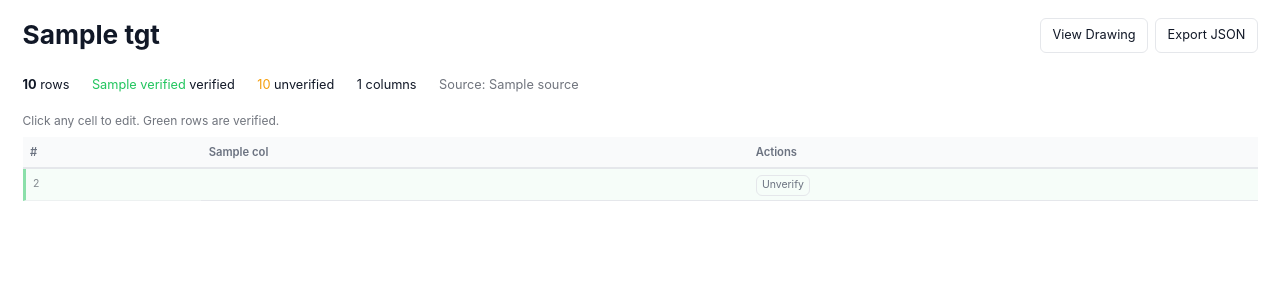
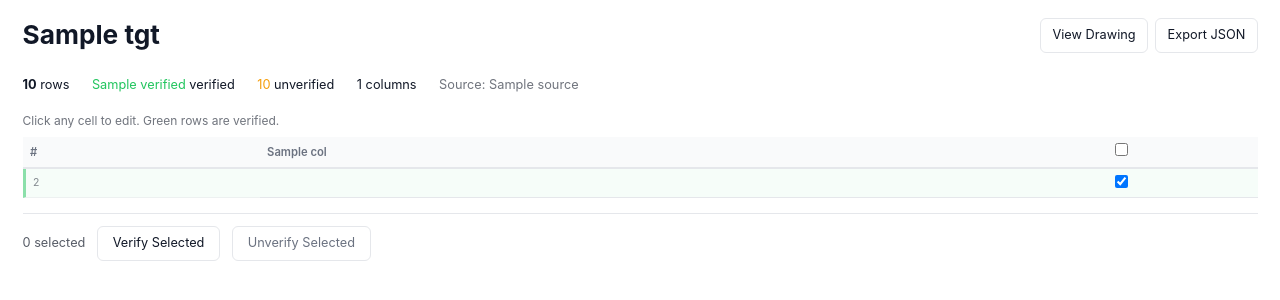
Before and after one commit to oodaooda/frontier, a FastAPI app: template src/frontier/templates/table_gt_view.html in a window 1280 px wide. Shown: the part 91-391 px from the top of the page. Run offline with FastAPI, Linux system fonts and the light colour scheme; the template is opened without the code that fills it: most values are stand-ins (such as "Sample title", 1, 10 or a date in 2020).

Commit message:
Replace per-row verify buttons with checkboxes and bulk actions
- Each row has a checkbox (checked = verified)
- Select-all checkbox in header
- Sticky bottom bar shows: "N selected" + Verify Selected / Unverify Selected
- Bulk verify/unverify routes handle comma-separated row IDs
- Selected count updates in real-time

Co-Authored-By: Claude Opus 4.6 (1M context) <noreply@anthropic.com>

```diff
--- a/src/frontier/templates/table_gt_view.html
+++ b/src/frontier/templates/table_gt_view.html
@@ -117,7 +117,10 @@
                     {% for col in columns %}
                     <th>{{ col }}</th>
                     {% endfor %}
-                    <th>Actions</th>
+                    <th style="text-align:center;">
+                        <input type="checkbox" id="select-all" onclick="toggleAll(this)" style="width:auto; cursor:pointer;"
+                               title="Select all">
+                    </th>
                 </tr>
             </thead>
             <tbody>
@@ -148,18 +151,30 @@
                             </form>
                         </td>
                         {% endfor %}
-                        <td class="row-actions">
-                            <form action="/table-gt/{{ doc.id }}/view/{{ tgt.id }}/row/{{ row.id }}/verify"
-                                  method="post" style="display:inline;">
-                                <button type="submit" class="{% if row.verified %}outline secondary{% else %}outline{% endif %}">
-                                    {{ "Unverify" if row.verified else "Verify" }}
-                                </button>
-                            </form>
+                        <td style="text-align:center;">
+                            <input type="checkbox" name="row_ids" value="{{ row.id }}" class="row-check"
+                                   style="width:auto; cursor:pointer;" {% if row.verified %}checked{% endif %}>
                         </td>
                     </tr>
                 {% endfor %}
             </tbody>
         </table>
+
+        <div style="position:sticky; bottom:0; background:var(--bg); border-top:1px solid var(--border); padding:0.75rem 0; display:flex; gap:0.75rem; align-items:center; z-index:5;">
+            <span id="selected-count" style="font-size:0.85rem; opacity:0.7;">0 selected</span>
+            <form action="/table-gt/{{ doc.id }}/view/{{ tgt.id }}/bulk-verify" method="post" id="bulk-verify-form">
+                <input type="hidden" name="row_ids" id="bulk-verify-ids">
+                <button type="submit" class="outline" style="font-size:0.85rem;" onclick="return prepareBulk('verify')">
+                    Verify Selected
+                </button>
+            </form>
+            <form action="/table-gt/{{ doc.id }}/view/{{ tgt.id }}/bulk-unverify" method="post" id="bulk-unverify-form">
+                <input type="hidden" name="row_ids" id="bulk-unverify-ids">
+                <button type="submit" class="outline secondary" style="font-size:0.85rem;" onclick="return prepareBulk('unverify')">
+                    Unverify Selected
+                </button>
+            </form>
+        </div>
     </div>
 </div>
 {% endblock %}
@@ -173,6 +188,41 @@
         document.documentElement.style.setProperty('--nav-height', nav.offsetHeight + 'px');
     }
 })();
+
+// Checkbox management
+function toggleAll(master) {
+    document.querySelectorAll('.row-check').forEach(function(cb) {
+        cb.checked = master.checked;
+    });
+    updateCount();
+}
+
+function updateCount() {
+    var checked = document.querySelectorAll('.row-check:checked').length;
+    document.getElementById('selected-count').textContent = checked + ' selected';
+}
+
+function prepareBulk(action) {
+    var ids = [];
+    document.querySelectorAll('.row-check:checked').forEach(function(cb) {
+        ids.push(cb.value);
+    });
+    if (ids.length === 0) {
+        alert('No rows selected.');
+        return false;
+    }
+    if (action === 'verify') {
+        document.getElementById('bulk-verify-ids').value = ids.join(',');
+    } else {
+        document.getElementById('bulk-unverify-ids').value = ids.join(',');
+    }
+    return true;
+}
+
+// Update count when individual checkboxes change
+document.addEventListener('change', function(e) {
+    if (e.target.classList.contains('row-check')) updateCount();
+});
 
 function startEdit(rowId, col, el) {
     // Hide the value, show the form
```
Also changed, not shown: src/frontier/routes/table_gt.py (+24 -0 lines).
